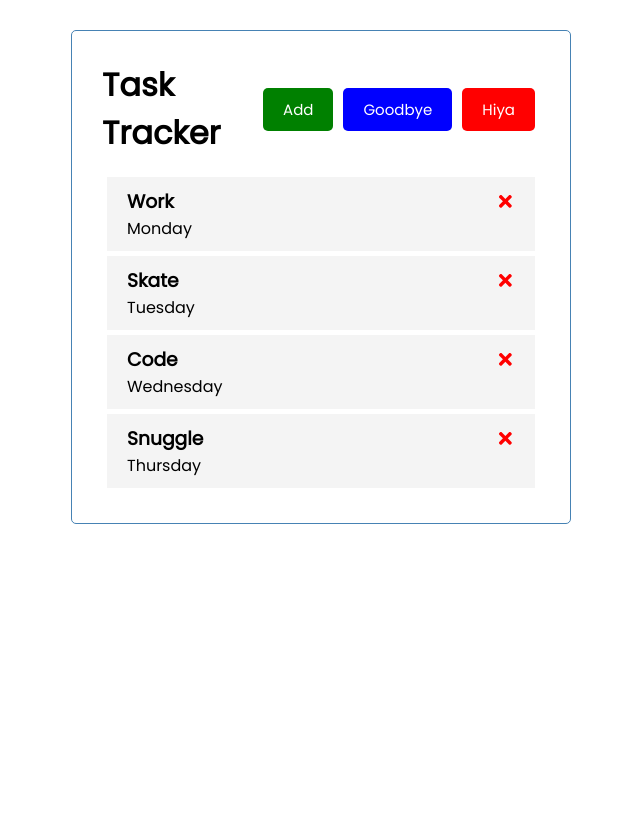
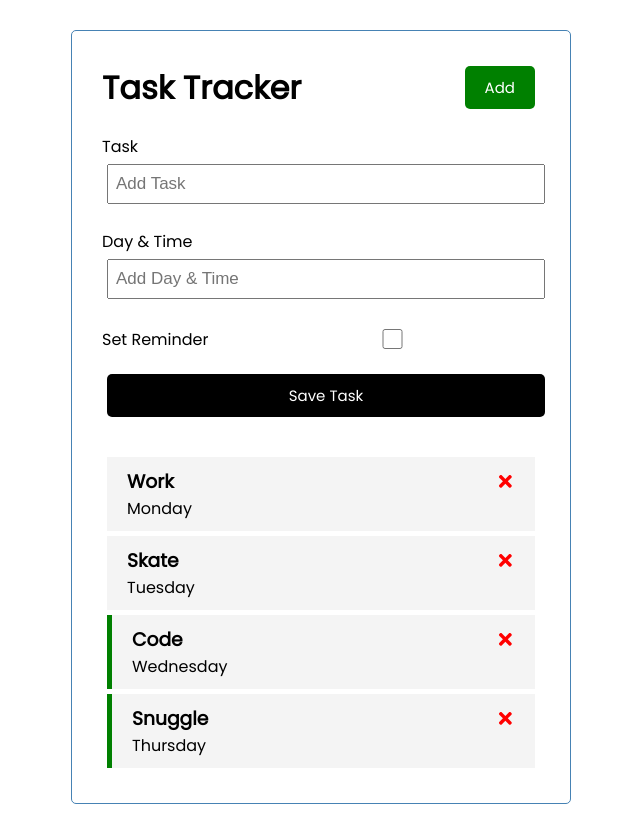
Before and after one commit to terranadams/React-Traversy-Tutorial, a React (Create React App) app: page / in a window 1280 px wide. Shown: the whole page, without its empty margins (319-959 px from the left). Before the commit the page ends 800 px from the top, so only its background shows below. Built offline with nearby package versions, Linux system fonts and the light colour scheme.

Commit message:
add items complete but needs work

```diff
--- a/src/App.js
+++ b/src/App.js
@@ -1,6 +1,7 @@
 // import React from 'react'; this line is only needed if the component is a class component
 import Header from "./components/Header";
 import Tasks from "./components/Tasks";
+import AddTask from "./components/AddTask";
 import { useState } from 'react';
 
 
@@ -34,6 +35,21 @@
     }
 ])
 
+// Add task (FIX ME, make sure I don't get double IDs generated)
+const addTask = (task) => {
+  let id = Math.floor(Math.random() * 100) + 1
+  if (tasks.filter(task => task.id === id).length > 0) {
+      console.log('Double uniquie ID was generated, try again.')
+      return
+  } else {
+    const newTask = { id, ...task }
+    setTasks([...tasks, newTask])
+    console.log(id)
+    }
+  }
+
+
+
 // Delete task
 const deleteTask = (id) => {
   setTasks(
@@ -41,10 +57,17 @@
   )
 }
 
+// Toggle reminder
+ const toggleReminder = (id) => {
+   setTasks(tasks.map(task => task.id === id ? {...task, reminder: !task.reminder} : task))
+ }// we map through the tasks until we find the one that is selected, use the spread operator to pin down the reminder property
+ // and set it opposite to whatever it was before.
+
   return (
     <div className="container">
      <Header />
-     {tasks.length > 0 ? <Tasks tasks={tasks} onDelete={deleteTask}/> : 'No tasks.'}
+     <AddTask onAdd={addTask}/>
+     {tasks.length > 0 ? <Tasks tasks={tasks} onDelete={deleteTask} onToggle={toggleReminder}/> : 'No tasks to show.'}
     </div> // ternary operator for showing a message when there aren't any tasks.
   );
 }
--- /dev/null
+++ b/src/components/AddTask.js
@@ -0,0 +1,45 @@
+import { useState } from 'react';
+
+const AddTask = ({onAdd}) => {
+
+    const [text, setText] = useState('')
+    const [day, setDay] = useState('')
+    const [reminder, setReminder] = useState(false)
+
+    const onSubmit = (e) => {
+        e.preventDefault()
+
+        if (!text) {
+            alert('Make sure no fields are left empty.')
+            return
+        }
+
+        onAdd({ text, day, reminder })
+
+        setText('')
+        setDay('')
+        setReminder(false)
+
+    }
+
+    return (
+        <form className='add-form' onSubmit={onSubmit}>
+            <div className='form-control'>
+                <label>Task</label>
+                <input type='text' placeholder='Add Task' value={text} onChange={(e) => setText(e.target.value)}/> {/* use event.target.value to update state*/ }
+            </div>
+            <div className='form-control'>
+                <label>Day & Time</label>
+                <input type='text' placeholder='Add Day & Time' value={day} onChange={(e) => setDay(e.target.value)}/>
+            </div>
+            <div className='form-control form-control-check'>
+                <label>Set Reminder</label>
+                <input type='checkbox' value={reminder} onChange={(e) => setReminder(e.currentTarget.checked)}/>
+            </div>
+
+            <input className='btn btn-block' type='submit' checked={reminder} onChange={() => setReminder(!reminder)} value='Save Task'/>
+        </form>
+    )
+}
+
+export default AddTask
--- a/src/components/Header.js
+++ b/src/components/Header.js
@@ -10,8 +10,6 @@
         <header className='header'>
             <h1>{title}</h1>
             <Button onClick={anEvent} color='green' text='Add' />
-            <Button color='blue' text='Goodbye' />
-            <Button color='red' text='Hiya' />
          </header>
     )
 }
--- a/src/components/Task.js
+++ b/src/components/Task.js
@@ -1,10 +1,10 @@
 import { FaTimes } from 'react-icons/fa';
 
 
-const Task = ({task, onDelete}) => {
+const Task = ({task, onDelete, onToggle}) => {
     return (
-        <div className='task'>
-            <h3>{task.text} <FaTimes onClick={() => onDelete(task.id)} style={{ // must call anonymous function and call onDelete within it
+        <div className={`task ${task.reminder ? 'reminder' : ''}`} onDoubleClick={() => onToggle(task.id)}>
+            <h3>{task.text} <FaTimes onClick={() => onDelete(task.id)} style={{ // must call anonymous function to call functions levels above
                 color: 'red',
                 cursor: 'pointer'
             }}/></h3>
--- a/src/components/Tasks.js
+++ b/src/components/Tasks.js
@@ -3,7 +3,7 @@
 
     return (
         <>
-            {props.tasks.map(task => <Task key={task.id} task={task} onDelete={props.onDelete}/>)}
+            {props.tasks.map(task => <Task key={task.id} task={task} onDelete={props.onDelete} onToggle={props.onToggle}/>)}
         </>
     ) // onDelete prop is demonstrated in both different uses on Task and Tasks (with props attribute and with {} attribute)
     // as it gets passed up through the components to state, where it gets used.
```
